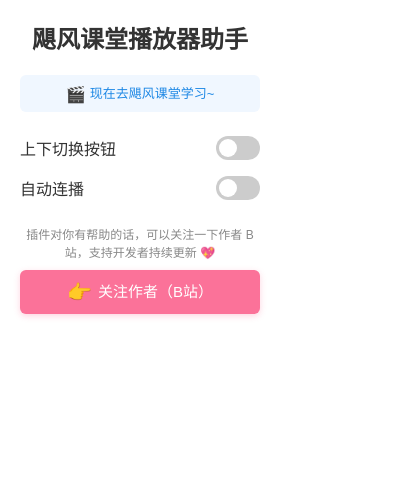
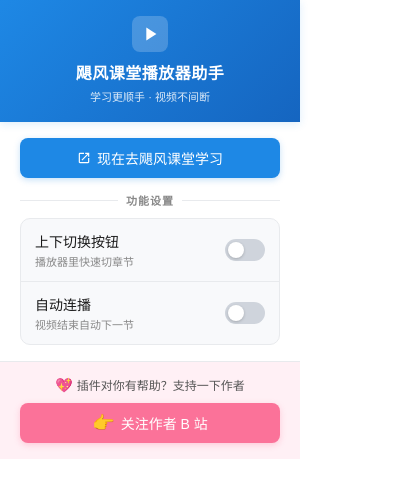
Before and after one commit to itchaox/ysjf-player-enhancer, a browser extension: page popup.html in a window 400 px wide. Drawn offline with Linux system fonts and the light colour scheme.

Commit message:
ui(popup): 整体视觉升级
之前：白底平铺 +emoji 图标，像开发中的 demo

改造：
- 宽度 240px → 300px，内容更舒展
- 顶部蓝色渐变头部（含 logo SVG + 标题 + 副标题）
- 跳转按钮：浅蓝文字按钮 → 实心蓝主操作按钮（hover 上浮）
- 开关：扁平化 → 卡片化容器（灰色背景 + 边框）
- 每个开关加副标题说明（播放器里快速切章节 / 视频结束自动下一节）
- 开关 hover 高亮
- 底部独立粉色引流区（和头部蓝色形成色差）
- 用 CSS 变量统一管理配色（--brand-blue / --brand-pink / --bg-soft）
- 所有图标改用 SVG，跨平台一致

```diff
--- a/popup.html
+++ b/popup.html
@@ -4,36 +4,165 @@
     <meta charset="UTF-8" />
     <title>飓风课堂播放器助手</title>
     <style>
+      :root {
+        --brand-blue: #1e88e5;
+        --brand-blue-dark: #1565c0;
+        --brand-pink: #fb7299;
+        --brand-pink-soft: #fff0f5;
+        --bg-soft: #f8f9fb;
+        --border: #e8eaed;
+        --text-1: #1a1a1a;
+        --text-2: #555;
+        --text-3: #888;
+      }
+
+      * {
+        box-sizing: border-box;
+      }
+
       body {
-        width: 240px;
-        padding: 20px;
+        width: 300px;
         margin: 0;
-        font-family: Arial, 'PingFang SC', 'Microsoft YaHei', sans-serif;
-        background-color: #ffffff;
+        font-family: 'PingFang SC', 'Microsoft YaHei', Arial, sans-serif;
+        background: #fff;
+        color: var(--text-1);
       }
-      .test-text {
-        font-size: 24px;
-        font-weight: bold;
-        color: #333;
+
+      /* ────── 顶部品牌头部 ────── */
+      .header {
+        background: linear-gradient(135deg, var(--brand-blue) 0%, var(--brand-blue-dark) 100%);
+        color: #fff;
+        padding: 16px 20px 18px;
         text-align: center;
-        margin-bottom: 20px;
+        box-shadow: 0 2px 8px rgba(30, 136, 229, 0.15);
       }
+      .header-icon {
+        display: inline-flex;
+        align-items: center;
+        justify-content: center;
+        width: 36px;
+        height: 36px;
+        background: rgba(255, 255, 255, 0.2);
+        border-radius: 8px;
+        margin-bottom: 8px;
+      }
+      .header-icon svg {
+        width: 22px;
+        height: 22px;
+        fill: #fff;
+      }
+      .header h1 {
+        margin: 0;
+        font-size: 16px;
+        font-weight: 600;
+        letter-spacing: 0.5px;
+      }
+      .header p {
+        margin: 4px 0 0;
+        font-size: 11px;
+        opacity: 0.85;
+        font-weight: 400;
+      }
+
+      /* ────── 主体内容区 ────── */
+      .main {
+        padding: 16px 20px;
+      }
+
+      /* 跳转按钮 */
+      .goto-btn {
+        display: flex;
+        align-items: center;
+        justify-content: center;
+        gap: 6px;
+        padding: 10px 14px;
+        margin-bottom: 14px;
+        background: var(--brand-blue);
+        color: #fff;
+        text-decoration: none;
+        border-radius: 8px;
+        font-size: 14px;
+        font-weight: 500;
+        box-shadow: 0 2px 6px rgba(30, 136, 229, 0.25);
+        transition: all 0.15s ease;
+      }
+      .goto-btn:hover {
+        background: var(--brand-blue-dark);
+        transform: translateY(-1px);
+        box-shadow: 0 4px 10px rgba(30, 136, 229, 0.3);
+      }
+      .goto-btn:active {
+        transform: translateY(0);
+      }
+      .goto-btn svg {
+        width: 14px;
+        height: 14px;
+        fill: currentColor;
+      }
+
+      /* 功能设置区 */
+      .section-title {
+        display: flex;
+        align-items: center;
+        gap: 8px;
+        font-size: 11px;
+        font-weight: 600;
+        color: var(--text-3);
+        text-transform: uppercase;
+        letter-spacing: 1px;
+        margin: 0 0 10px;
+      }
+      .section-title::before,
+      .section-title::after {
+        content: '';
+        flex: 1;
+        height: 1px;
+        background: var(--border);
+      }
+
+      /* 开关卡片容器 */
+      .settings-card {
+        background: var(--bg-soft);
+        border: 1px solid var(--border);
+        border-radius: 10px;
+        overflow: hidden;
+      }
+
       .switch-row {
         display: flex;
         align-items: center;
         justify-content: space-between;
-        padding: 8px 0;
+        padding: 12px 14px;
+        transition: background 0.15s;
+      }
+      .switch-row + .switch-row {
+        border-top: 1px solid var(--border);
+      }
+      .switch-row:hover {
+        background: rgba(30, 136, 229, 0.04);
+      }
+      .switch-info {
+        display: flex;
+        flex-direction: column;
+        gap: 2px;
       }
       .switch-label {
-        font-size: 16px;
-        color: #333;
+        font-size: 14px;
+        font-weight: 500;
+        color: var(--text-1);
       }
+      .switch-desc {
+        font-size: 11px;
+        color: var(--text-3);
+      }
+
       /* Switch 样式 */
       .switch {
         position: relative;
         display: inline-block;
-        width: 44px;
-        height: 24px;
+        width: 40px;
+        height: 22px;
+        flex-shrink: 0;
       }
       .switch input {
         opacity: 0;
@@ -47,132 +176,143 @@
         left: 0;
         right: 0;
         bottom: 0;
-        background-color: #ccc;
-        transition: 0.3s;
-        border-radius: 24px;
+        background: #cfd4dc;
+        transition: 0.25s;
+        border-radius: 22px;
       }
-      .slider:before {
+      .slider::before {
         position: absolute;
         content: '';
-        height: 18px;
-        width: 18px;
+        height: 16px;
+        width: 16px;
         left: 3px;
         bottom: 3px;
-        background-color: white;
-        transition: 0.3s;
+        background: #fff;
+        transition: 0.25s;
         border-radius: 50%;
+        box-shadow: 0 1px 3px rgba(0, 0, 0, 0.2);
       }
       input:checked + .slider {
-        background-color: #4caf50;
+        background: var(--brand-blue);
       }
-      input:checked + .slider:before {
-        transform: translateX(20px);
+      input:checked + .slider::before {
+        transform: translateX(18px);
       }
-      /* 关注引导文案 */
-      .follow-hint {
-        margin: 18px 0 8px;
-        padding: 0 4px;
+
+      /* ────── 底部引流区 ────── */
+      .footer {
+        padding: 14px 20px 16px;
+        background: var(--brand-pink-soft);
+        border-top: 1px solid var(--border);
+      }
+      .footer-hint {
+        display: flex;
+        align-items: center;
+        justify-content: center;
+        gap: 4px;
+        margin: 0 0 10px;
         font-size: 12px;
-        line-height: 1.5;
-        color: #888;
+        color: var(--text-2);
         text-align: center;
       }
-      /* 关注作者按钮：B站品牌色 */
+      .footer-hint .heart {
+        color: var(--brand-pink);
+        font-size: 14px;
+      }
+
       .follow-btn {
-        display: block;
-        margin: 0 auto;
-        padding: 10px 20px;
-        background: #fb7299; /* B 站粉色 */
+        display: flex;
+        align-items: center;
+        justify-content: center;
+        gap: 6px;
+        padding: 10px 16px;
+        background: var(--brand-pink);
         color: #fff;
-        text-align: center;
         text-decoration: none;
-        border-radius: 6px;
-        font-size: 15px;
+        border-radius: 8px;
+        font-size: 14px;
         font-weight: 500;
         box-shadow: 0 2px 6px rgba(251, 114, 153, 0.3);
-        transition:
-          background 0.15s,
-          transform 0.1s;
+        transition: all 0.15s ease;
       }
       .follow-btn:hover {
         background: #fc8caf;
+        transform: translateY(-1px);
+        box-shadow: 0 4px 10px rgba(251, 114, 153, 0.4);
       }
       .follow-btn:active {
-        transform: scale(0.97);
+        transform: translateY(0);
       }
-      /* 放大按钮左侧的手指 emoji */
       .follow-emoji {
-        font-size: 20px;
-        margin-right: 6px;
-        vertical-align: -2px;
-      }
-      /* 跳转飓风课堂的文字按钮 */
-      .goto-btn {
-        display: block;
-        margin: 8px 0 16px;
-        padding: 8px 12px;
-        color: #1e88e5;
-        text-align: center;
-        text-decoration: none;
-        border-radius: 6px;
-        font-size: 13px;
-        background: #f0f7ff;
-        transition: background 0.15s;
-      }
-      .goto-btn:hover {
-        background: #e3f0ff;
-      }
-      .goto-emoji {
-        font-size: 16px;
-        margin-right: 4px;
-        vertical-align: -2px;
+        font-size: 18px;
+        line-height: 1;
       }
     </style>
   </head>
   <body>
-    <div class="test-text">飓风课堂播放器助手</div>
+    <!-- 顶部品牌头部 -->
+    <div class="header">
+      <div class="header-icon">
+        <svg viewBox="0 0 24 24"><path d="M8 5v14l11-7z"/></svg>
+      </div>
+      <h1>飓风课堂播放器助手</h1>
+      <p>学习更顺手 · 视频不间断</p>
+    </div>
 
+    <!-- 主体内容 -->
+    <div class="main">
+      <!-- 跳转按钮 -->
       <a
         href="https://course.ysjf.com/"
         target="_blank"
         rel="noopener noreferrer"
         class="goto-btn"
       >
-      <span class="goto-emoji">🎬</span>现在去飓风课堂学习~
+        <svg viewBox="0 0 24 24"><path d="M14 3v2h3.59l-9.83 9.83 1.41 1.41L19 6.41V10h2V3h-7zM19 19H5V5h7V3H5c-1.11 0-2 .9-2 2v14c0 1.1.89 2 2 2h14c1.1 0 2-.9 2-2v-7h-2v7z"/></svg>
+        现在去飓风课堂学习
       </a>
 
+      <!-- 功能设置 -->
+      <div class="section-title">功能设置</div>
+      <div class="settings-card">
         <div class="switch-row">
+          <div class="switch-info">
             <span class="switch-label">上下切换按钮</span>
+            <span class="switch-desc">播放器里快速切章节</span>
+          </div>
           <label class="switch">
-        <input
-          type="checkbox"
-          id="enhancerSwitch"
-        />
+            <input type="checkbox" id="enhancerSwitch" />
             <span class="slider"></span>
           </label>
         </div>
-
         <div class="switch-row">
+          <div class="switch-info">
             <span class="switch-label">自动连播</span>
+            <span class="switch-desc">视频结束自动下一节</span>
+          </div>
           <label class="switch">
-        <input
-          type="checkbox"
-          id="autoplaySwitch"
-        />
+            <input type="checkbox" id="autoplaySwitch" />
             <span class="slider"></span>
           </label>
         </div>
+      </div>
+    </div>
 
-    <p class="follow-hint">插件对你有帮助的话，可以关注一下作者 B 站，支持开发者持续更新 💖</p>
-
+    <!-- 底部引流 -->
+    <div class="footer">
+      <p class="footer-hint">
+        <span class="heart">💖</span>
+        插件对你有帮助？支持一下作者
+      </p>
       <a
         href="https://space.bilibili.com/521041866"
         target="_blank"
         rel="noopener noreferrer"
         class="follow-btn"
       >
-      <span class="follow-emoji">👉</span>关注作者（B站）
+        <span class="follow-emoji">👉</span>关注作者 B 站
       </a>
+    </div>
 
     <script src="popup.js"></script>
   </body>
```
Lines whose indentation alone changed are shown as unchanged.
